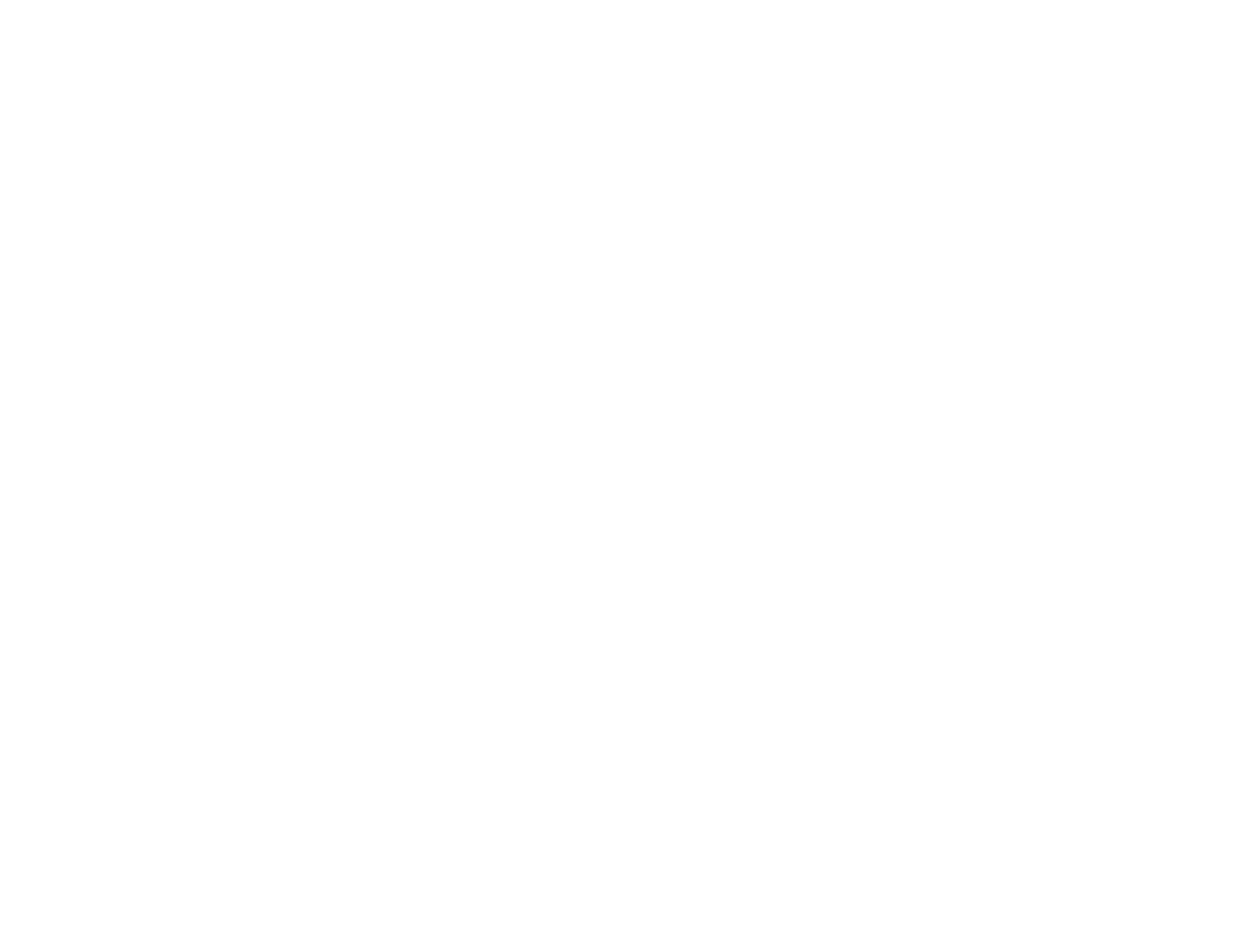
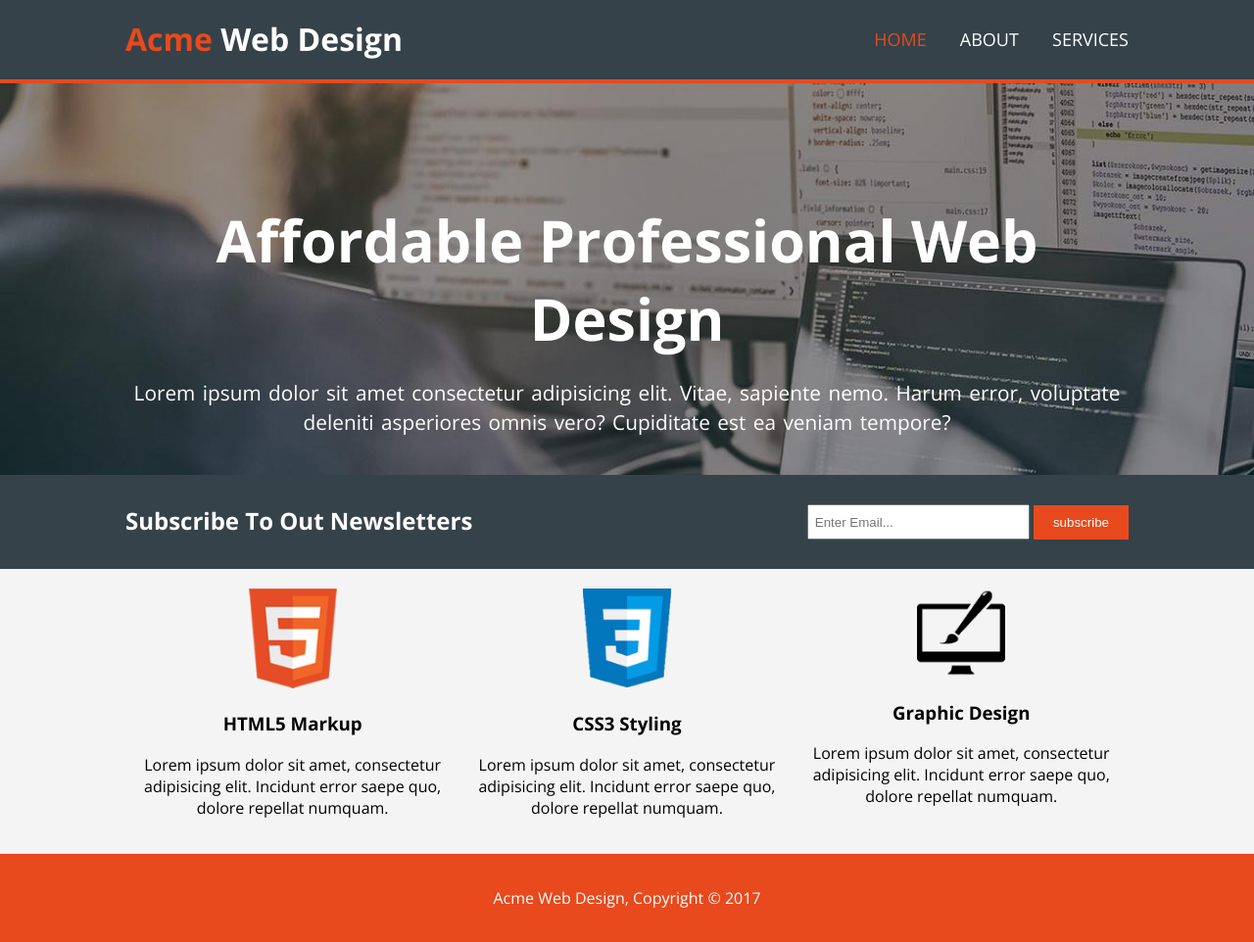
Before and after one commit to hoanghai1212/Learn-Front-End-CyberSoft, a plain HTML site: page Learn-HTML5/index.html in a window 1280 px wide. Shown: the whole page at 98% size. Before the commit the page ends 800 px from the top, so only its background shows below. Drawn offline with nearby package versions, Linux system fonts and the light colour scheme.

Commit message:
Done HTML5

```diff
--- /dev/null
+++ b/Learn-HTML5/css/form.css
@@ -0,0 +1,133 @@
+header,
+section,
+footer,
+aside,
+nav,
+main,
+article,
+figure {
+    display: block;
+}
+
+* {
+    box-sizing: border-box;
+}
+
+body {
+    font-family: 'Open Sans', sans-serif;
+    margin: 0;
+}
+
+.clear {
+    clear: both;
+}
+
+.wrapper {
+    width: 50%;
+    margin: auto;
+}
+
+.form-dang-nhap {
+    background-color: #3b5998;
+}
+
+.form-field {
+    float: left;
+    width: 33.33%;
+    padding: 10px 10px;
+    color: #ffffff;
+}
+
+.form-field a {
+    color: #ffffff;
+    text-decoration: none;
+}
+
+.form-field input[type="email"],
+.form-field input[type="password"] {
+    width: 100%;
+    margin: 3px 0;
+}
+
+.btn-submit {
+    background-color: #4267b2;
+    color: #ffffff;
+    border: solid 1px #314f88;
+    padding: 4px 15px;
+    font-weight: bold;
+    font-size: 12px;
+    border-radius: 2px;
+    margin-top: 24px;
+}
+
+.form-field input[type="checkbox"] {
+    transform: translate(0px, 1.5px);
+}
+
+.btn-submit:hover {
+    background-color: #3b5998;
+    cursor: pointer;
+}
+
+
+/*FORM DANG KY*/
+
+.form-dang-ky {
+    background-color: #eff1f6;
+    padding: 20px;
+}
+
+.formDK-title h1 {
+    margin: 0;
+}
+
+.formDK-title p {
+    margin: 5px 0;
+}
+
+.formDK-title {
+    border-bottom: 1.5px solid grey;
+    margin-bottom: 20px;
+}
+
+.formDK-field label {
+    display: inline-block;
+    width: 25%;
+}
+
+.formDK-field input[type="text"],
+.formDK-field input[type="email"],
+.formDK-field input[type="number"] {
+    width: 70%;
+    height: 30px;
+}
+
+.formDK-field textarea {
+    width: 70%;
+}
+
+.formDK-hobbies label {
+    vertical-align: top;
+}
+
+.formDK-field {
+    margin-bottom: 15px;
+}
+
+.formDK-ngay-sinh select {
+    height: 30px;
+    width: 18%;
+}
+
+.btn-formDK-submit {
+    color: #fff;
+    background-color: #4267b2;
+    border: solid 1px #314f88;
+    padding: 7px 13px;
+    border-radius: 2px;
+}
+
+.formDK-btn {
+    text-align: center;
+    margin-top: 20px;
+}
--- /dev/null
+++ b/Learn-HTML5/css/index.css
@@ -0,0 +1,198 @@
+header,
+section,
+footer,
+aside,
+nav,
+main,
+article,
+figure {
+    display: block;
+}
+
+body {
+    margin: 0;
+    font-family: 'Open Sans', sans-serif;
+}
+
+.clear {
+    clear: both;
+}
+
+header {
+    background-color: #35424a;
+    border-bottom: 4px solid #e8491d;
+    min-height: 80px;
+}
+
+.header-content {
+    width: 80%;
+    margin: auto;
+}
+
+.header-logo h1 {
+    margin: 0;
+    color: white;
+    font-weight: 600;
+    line-height: 80px;
+}
+
+.header-logo span {
+    color: #e8491d;
+}
+
+.header-logo,
+nav {
+    float: left;
+    width: 40%;
+}
+
+nav {
+    width: 60%;
+    text-align: right;
+}
+
+nav ul {
+    list-style: none;
+    line-height: 80px;
+    margin: 0;
+}
+
+nav ul li {
+    display: inline;
+    margin-left: 30px;
+}
+
+nav ul li a {
+    text-decoration: none;
+    color: white;
+    font-size: 18px;
+}
+
+nav ul li a:hover {
+    color: #999;
+    font-weight: bold;
+}
+
+nav ul li.active a {
+    color: #e8491d;
+}
+
+
+/*CAROUSEL SECTION*/
+
+.carousel {
+    height: 400px;
+    background: url(../img/background.jpg);
+    background-repeat: no-repeat;
+    background-position: left center;
+    position: relative;
+}
+
+.carousel h1 {
+    margin: 0;
+}
+
+.carousel-content {
+    width: 80%;
+    position: absolute;
+    left: 10%;
+    top: 30%;
+    text-align: center;
+    color: white;
+}
+
+.carousel-content h1 {
+    font-size: 3.7rem;
+}
+
+.carousel-content p {
+    font-size: 1.3rem;
+    word-spacing: 2px;
+    line-height: 1.9rem;
+}
+
+
+/*FORM SECTION*/
+
+.form-section {
+    background-color: #35424a;
+    padding: 30px 0;
+}
+
+.form-content {
+    width: 80%;
+    margin: auto;
+}
+
+.form-title h1 {
+    color: #FFF;
+    margin: 0;
+    font-size: 1.5rem;
+}
+
+.form-title,
+.form {
+    float: left;
+    width: 40%;
+}
+
+.form {
+    width: 60%;
+    text-align: right;
+}
+
+.form input:first-child {
+    height: 30px;
+    width: 35%;
+    padding-left: 1%;
+}
+
+.form .btn-submit {
+    height: 35px;
+    color: #FFF;
+    background-color: #e8491d;
+    border: none;
+    padding: 0 20px;
+}
+
+
+/*HTML SECTION*/
+
+.html-section {
+    background-color: #f4f4f4;
+    padding: 20px 0;
+}
+
+.html-content {
+    width: 80%;
+    margin: auto;
+}
+
+.html-content article {
+    float: left;
+    width: 33.33%;
+    text-align: center;
+}
+
+.html-content article img {
+    width: 90px;
+}
+
+.html-content article p {
+    padding: 0 10px;
+}
+
+
+/*FOOTER*/
+
+footer {
+    height: 90px;
+    background-color: #e8491d;
+    text-align: center;
+}
+
+footer p {
+    margin: 0;
+    color: #fff;
+    line-height: 90px;
+}
--- /dev/null
+++ b/Learn-HTML5/form.html
@@ -0,0 +1,109 @@
+<!DOCTYPE html>
+<html lang="en">
+
+<head>
+    <meta charset="UTF-8">
+    <meta name="viewport" content="width=device-width, initial-scale=1.0">
+    <link rel="stylesheet" href="css/form.css">
+    <link href="https://fonts.googleapis.com/css2?family=Open+Sans:wght@300;400;700&display=swap" rel="stylesheet">
+    <!--[if lt IE 9]>
+        <script src="https://oss.maxcdn.com/libs/html5shiv/3.7.0/html5shiv.js"></script>
+    <![endif]-->
+    <title>My websites</title>
+</head>
+
+<body>
+    <div class="wrapper">
+        <!--FORM DANG NHAP-->
+        <div class="form-dang-nhap">
+            <form name="dangnhap" action="#" method="GET">
+                <div class="form-field email-field">
+                    <label for="txtEmail">Email</label>
+                    <input type="email" id="txtEmail">
+                    <input type="checkbox">
+                    <span>Duy trì đăng nhập</span>
+                </div>
+                <div class="form-field password-field">
+                    <label for="txtPassword">Password</label>
+                    <input type="password" id="txtPassword">
+                    <a href="#">Quên mật khẩu?</a>
+                </div>
+                <div class="form-field btn-field">
+                    <button class="btn-submit">Login</button>
+                </div>
+                <div class="clear"></div>
+            </form>
+        </div>
+
+        <!--END FORM DANG NHAP-->
+
+        <!--FORM DANG KY-->
+        <div class="form-dang-ky">
+            <div class="formDK-title">
+                <h1>Sign Up</h1>
+                <p>It's free and always will be.</p>
+            </div>
+            <div class="formDK-content">
+                <div class="formDK-field formDK-first-name">
+                    <label for="txtFirstName">First Name: </label>
+                    <input type="text" id="txtFirstName">
+                </div>
+                <div class="formDK-field formDK-last-name">
+                    <label for="txtLastName">Last Name: </label>
+                    <input type="text" id="txtLastName">
+                </div>
+                <div class="formDK-field formDK-email">
+                    <label for="txtEmailDK">Email: </label>
+                    <input type="email" id="txtEmailDK">
+                </div>
+                <div class="formDK-field formDK-phone-number">
+                    <label for="txtPhoneNumber">Phone Number: </label>
+                    <input type="number" id="txtPhoneNumber">
+                </div>
+                <div class="formDK-field formDK-job">
+                    <label for="">Your are: </label>
+                    <input type="radio" name="job">Công nhân
+                    <input type="radio" name="job">Công chức
+                    <input type="radio" name="job">Sinh viên
+                </div>
+                <div class="formDK-field formDK-hobbies">
+                    <label for="">Hobbies: </label>
+                    <textarea id="" rows="5"></textarea>
+                </div>
+                <div class="formDK-field formDK-ngay-sinh">
+                    <label for="">Ngày sinh: </label>
+                    <select>
+                        <option>Chọn ngày</option>
+                        <option>Ngày 1</option>
+                        <option>Ngày 2</option>
+                        <option>Ngày 3</option>
+                        <option>Ngày 4</option>
+                        <option>Ngày 5</option>
+                    </select>
+                    <select>
+                        <option>Chọn tháng</option>
+                        <option>Tháng 1</option>
+                        <option>Tháng 2</option>
+                        <option>Tháng 3</option>
+                        <option>Tháng 4</option>
+                        <option>Tháng 5</option>
+                    </select>
+                    <select>
+                        <option>Chọn năm</option>
+                        <option>Năm 2015</option>
+                        <option>Năm 2016</option>
+                        <option>Năm 2017</option>
+                        <option>Năm 2018</option>
+                        <option>Năm 2019</option>
+                    </select>
+                </div>
+                <div class="formDK-btn">
+                    <button class="btn-formDK-submit" type="submit">Đăng ký</button>
+                </div>
+            </div>
+        </div>
+        <!--END FORM DANG KY-->
+    </div>
+</body>
+
+</html>
--- a/Learn-HTML5/index.html
+++ b/Learn-HTML5/index.html
@@ -0,0 +1,82 @@
+<!DOCTYPE html>
+<html lang="en">
+
+<head>
+    <meta charset="UTF-8">
+    <meta name="viewport" content="width=device-width, initial-scale=1.0">
+    <link rel="stylesheet" href="css/index.css">
+    <link href="https://fonts.googleapis.com/css2?family=Open+Sans:wght@300;400;700&display=swap" rel="stylesheet">
+    <!--[if lt IE 9]>
+        <script src="https://oss.maxcdn.com/libs/html5shiv/3.7.0/html5shiv.js"></script>
+    <![endif]-->
+    <title>My websites</title>
+</head>
+
+<body>
+    <!--HEADER-->
+    <header>
+        <div class="header-content">
+            <div class="header-logo">
+                <h1><span>Acme</span> Web Design</h1>
+            </div>
+            <nav>
+                <ul>
+                    <li class="active"><a href="#">HOME</a></li>
+                    <li><a href="#">ABOUT</a></li>
+                    <li><a href="#">SERVICES</a></li>
+                </ul>
+            </nav>
+            <div class="clear"></div>
+        </div>
+    </header>
+
+    <!--CAROUSEL-->
+    <section class="carousel">
+        <div class="carousel-content">
+            <h1>Affordable Professional Web Design</h1>
+            <p>Lorem ipsum dolor sit amet consectetur adipisicing elit. Vitae, sapiente nemo. Harum error, voluptate deleniti asperiores omnis vero? Cupiditate est ea veniam tempore?</p>
+        </div>
+    </section>
+    <!--FORM-->
+    <form class="form-section">
+        <div class="form-content">
+            <div class="form-title">
+                <h1>Subscribe To Out Newsletters</h1>
+            </div>
+            <div class="form">
+                <form>
+                    <input type="email" name="email" placeholder="Enter Email...">
+                    <input type="submit" value="subscribe" class="btn-submit"></input>
+                </form>
+            </div>
+            <div class="clear"></div>
+        </div>
+    </form>
+    <!--SECTION-->
+    <section class="html-section">
+        <div class="html-content">
+            <article>
+                <img src="img/html5-logo.png" alt="html5-logo">
+                <h3>HTML5 Markup</h3>
+                <p>Lorem ipsum dolor sit amet, consectetur adipisicing elit. Incidunt error saepe quo, dolore repellat numquam.</p>
+            </article>
+            <article>
+                <img src="img/CSS3-logo.png" alt="css3-logo">
+                <h3>CSS3 Styling</h3>
+                <p>Lorem ipsum dolor sit amet, consectetur adipisicing elit. Incidunt error saepe quo, dolore repellat numquam.</p>
+            </article>
+            <article>
+                <img src="img/graphic-logo.png" alt="graphic-logo">
+                <h3>Graphic Design</h3>
+                <p>Lorem ipsum dolor sit amet, consectetur adipisicing elit. Incidunt error saepe quo, dolore repellat numquam.</p>
+            </article>
+        </div>
+        <div class="clear"></div>
+    </section>
+    <!--FOOTER-->
+    <footer>
+        <p>Acme Web Design, Copyright &copy 2017 </p>
+    </footer>
+</body>
+
+</html>
```
Also changed, not shown: Learn-HTML4/event.html (+1 -1 lines), Learn-HTML5/img/CSS3-logo.png (added), Learn-HTML5/img/background.jpg (added), Learn-HTML5/img/graphic-logo.png (added), Learn-HTML5/img/html5-logo.png (added).
